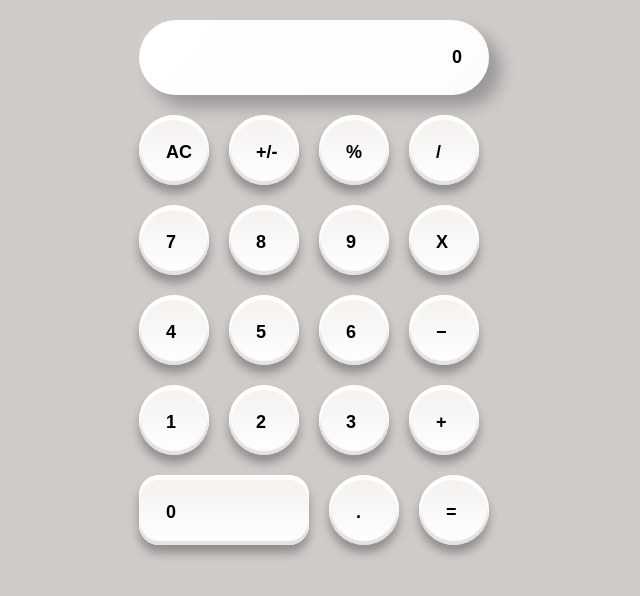
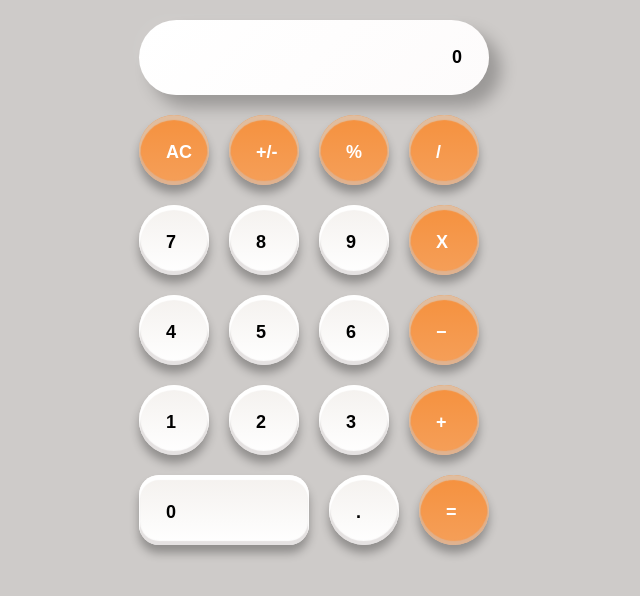
Before and after one commit to guillainbisimwa/React-calculator, a React (Create React App) app: page / in a window 1280 px wide. Shown: the top 596 px of the page, without its empty margins (316-956 px from the left). Built offline with nearby package versions, Linux system fonts and the light colour scheme.

Commit message:
Style non number buttons

```diff
--- a/src/components/Button.js
+++ b/src/components/Button.js
@@ -5,9 +5,15 @@ const Button = ({ name, clickHandler }) => {
   const handleClick = (name) => {
     clickHandler(name);
   };
-  return (
-    name === '0' ? <div className="button button-equal" onClick={() => handleClick(name)}><span className="text">{name}</span></div> : <div className="button" onClick={() => handleClick(name)}><span className="text">{name}</span></div>
-  );
+
+  const isNumber = (n) => /^-?[\d.]+(?:e-?\d+)?$/.test(n);
+  if (name === '0') {
+    return <div className="button button-equal" onClick={() => handleClick(name)}><span className="text">{name}</span></div>;
+  }
+  if (isNumber(name)) {
+    return <div className="button" onClick={() => handleClick(name)}><span className="text">{name}</span></div>;
+  }
+  return <div className="button btn-primary" onClick={() => handleClick(name)}><span className="text">{name}</span></div>;
 };
 
 Button.propTypes = {
--- a/src/index.css
+++ b/src/index.css
@@ -72,6 +72,14 @@ body {
   justify-content: flex-end;
 }
 
-.vvv {
-  background-image: -webkit-linear-gradient(top, #ee6521, #f7f4f4) !important;
+.btn-primary {
+  background-image: -webkit-linear-gradient(top, #f5913e, #f59f59) !important;
+  box-shadow: 0 8px 10px 0 rgb(0 0 0 / 30%), inset 0 4px 1px 1px #e0bd9f,
+    inset 0 -3px 1px 1px rgb(204 198 197 / 50%);
+  color: #ffff;
 }
+
+.btn-primary:hover {
+  background-image: -webkit-linear-gradient(top, #be773c, #f4f1ee);
+  color: rgb(215, 216, 216);
+}
```
